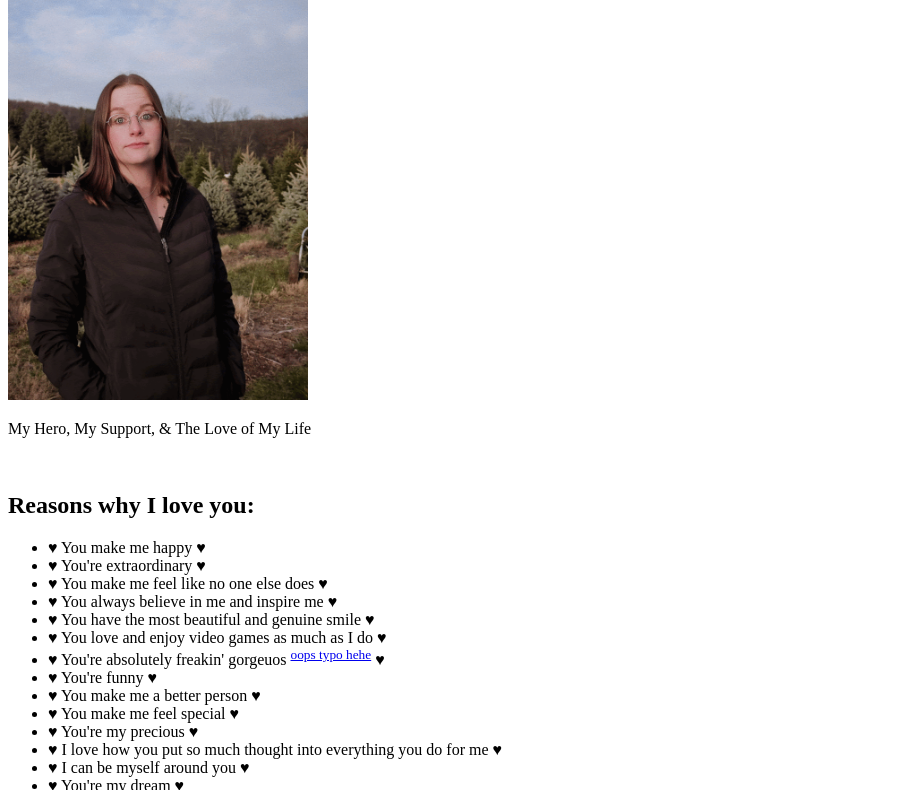
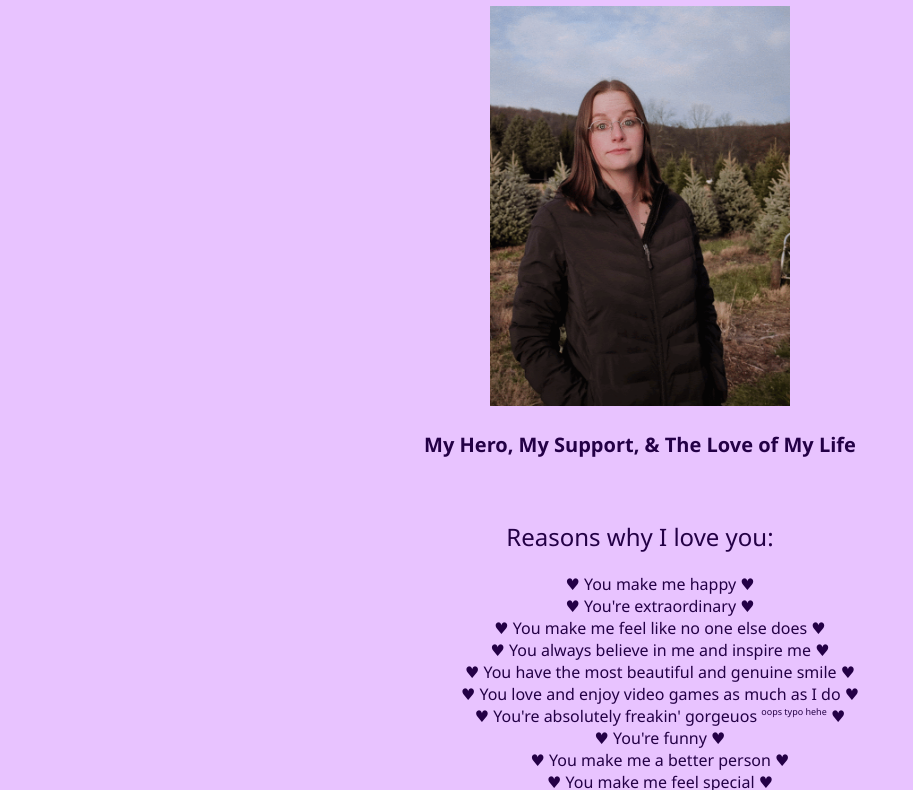
Before and after one commit to spacetravel666/fe.github.io, a plain HTML site: page index.html in a window 1280 px wide. Shown: the part 80-870 px from the top of the page, without its empty margins (0-913 px from the left). Drawn offline with Linux system fonts and the light colour scheme; files whose address does not match are found by name.

Commit message:
Update index.html

```diff
--- a/index.html
+++ b/index.html
@@ -6,7 +6,7 @@
     <meta http-equiv="X-UA-Compatible" content="IE=edge">
     <meta name="viewport" content="width=device-width, initial-scale=1.0">
     <title>Fefe's Love Letter</title>
-    <link rel="stylesheet" href="Practice-Fefe.css">
+    <link rel="stylesheet" href="index.css">
 </head>
 
 <body>
```
